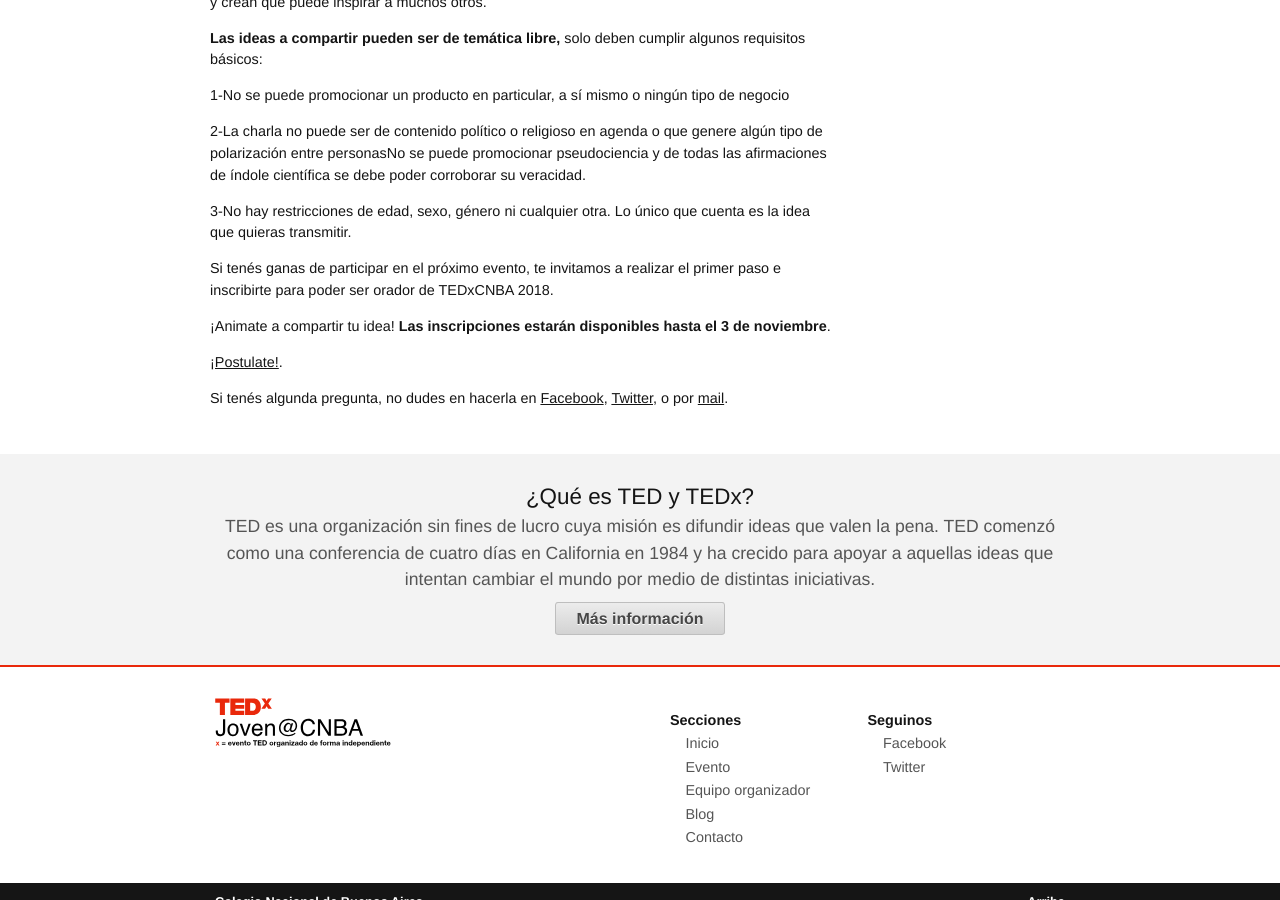
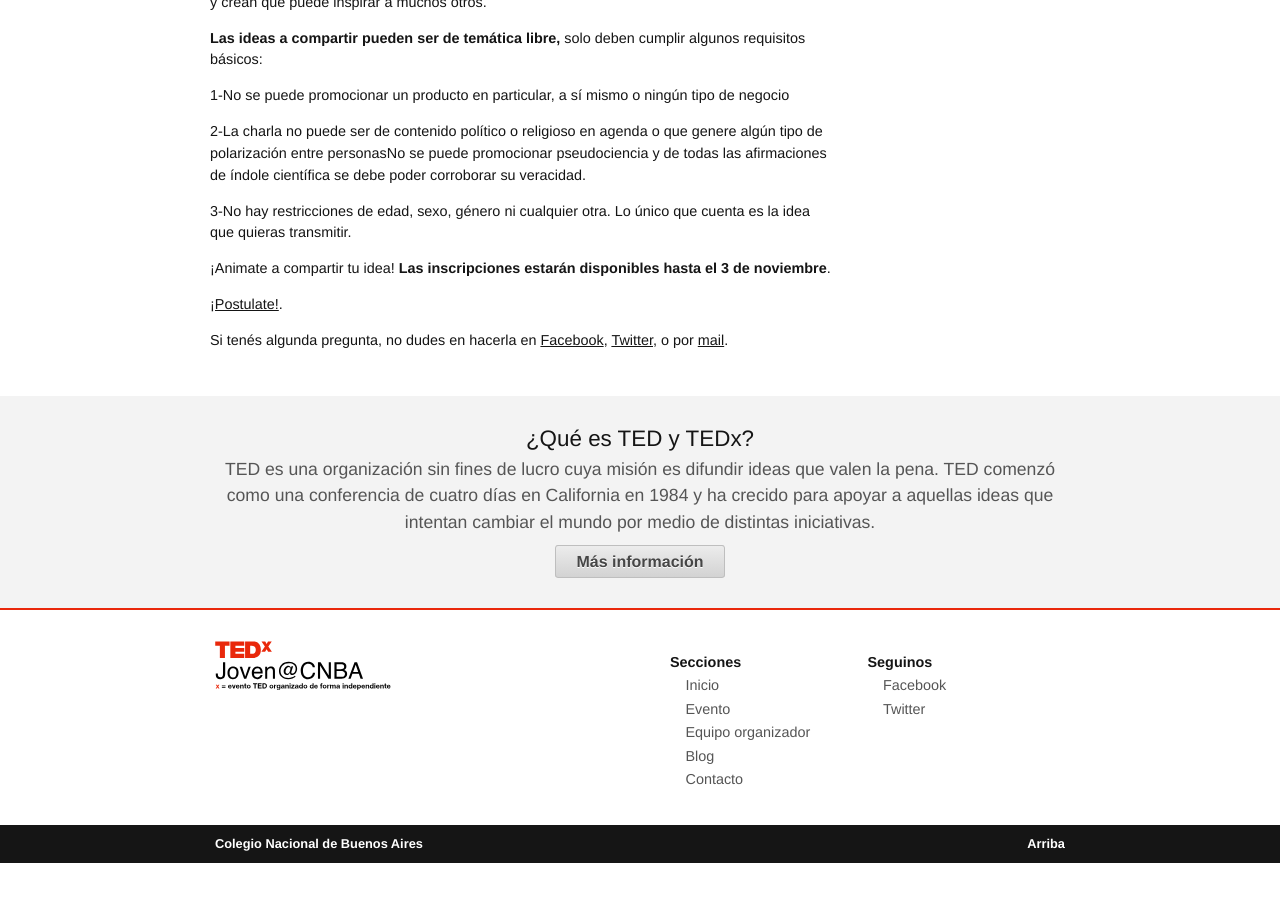
Before and after one commit to TEDxCNBA/pagina, a Jekyll site: the page built from _posts/2017-10-20-audiciones-tedx.markdown, in a window 1280 px wide and 900 px high, scrolled down 611 px. Built offline with Jekyll 4.4.1, drawn with Linux system fonts in a browser that asks for light colours; after the commit the page ends 1474 px from its top, so only the background shows below that.

Commit message:
texto
Saque un parrafo innecesario

```diff
--- a/_posts/2017-10-20-audiciones-tedx.markdown
+++ b/_posts/2017-10-20-audiciones-tedx.markdown
@@ -19,7 +19,6 @@
 3-No hay restricciones de edad, sexo, género ni cualquier otra. Lo único que cuenta es la idea que quieras transmitir.
 
 
-Si tenés ganas de participar en el próximo evento, te invitamos a realizar el primer paso e inscribirte para poder ser orador de TEDxCNBA 2018.
 
 ¡Animate a compartir tu idea! <b>Las inscripciones estarán disponibles hasta el 3 de noviembre</b>.
 
```
